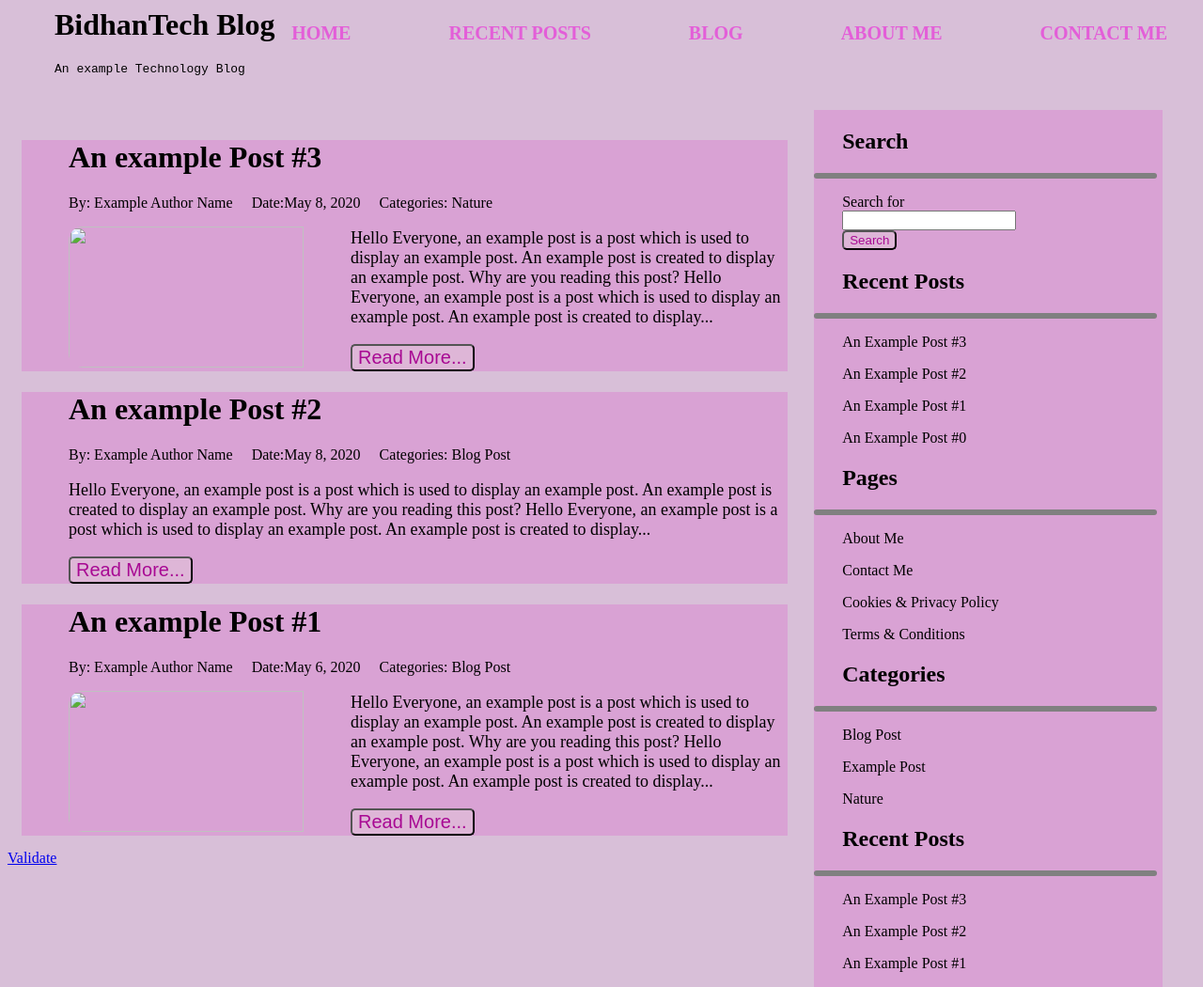
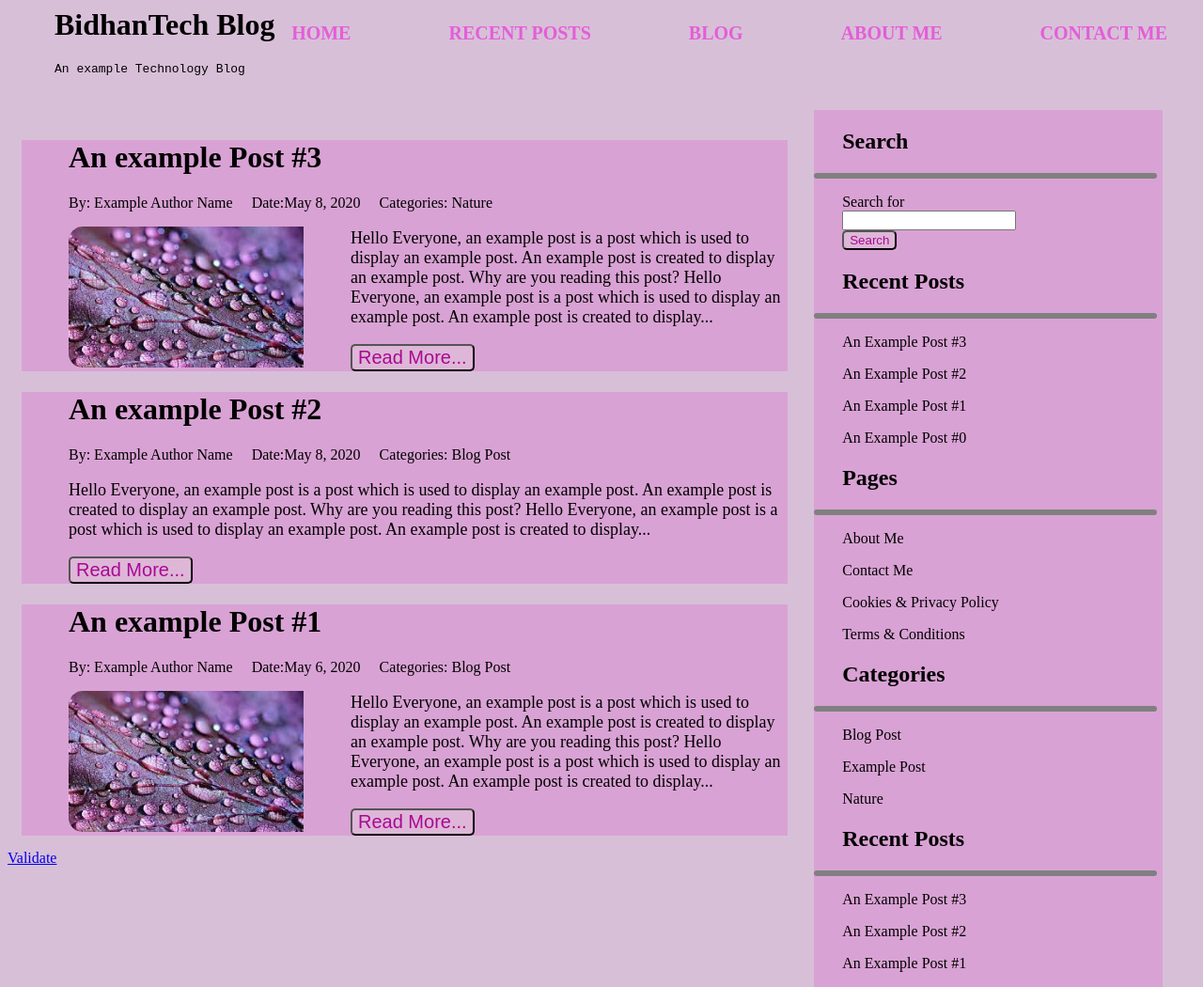
Before and after one commit to 113155/113155.github.io, a plain HTML site: page CS315/blogPage.html in a window 1280 px wide. Shown: the whole page at 94% size. Drawn offline with Linux system fonts and the light colour scheme.

Commit message:
include image

```diff
--- a/CS315/blogPage.html
+++ b/CS315/blogPage.html
@@ -95,7 +95,7 @@
                     By: Example Author Name &nbsp; &nbsp;
                      Date:May 8, 2020 &nbsp; &nbsp; Categories: Nature
                 </p>
-                <img class="image" src="/CS315/images/redFlower.png">
+                <img class="image" src="/CS315/images/image-15.jpg">
                 <p class="paragraph">
                     Hello Everyone, an example post is a post which is used to display an example post.
                     An example post is created to display an example post. Why are you reading this post?
@@ -124,7 +124,7 @@
                     By: Example Author Name &nbsp; &nbsp;
                      Date:May 6, 2020 &nbsp; &nbsp; Categories: Blog Post
                 </p>
-                <img class="image" src="/CS315/images/redFlower.png" height=250px, width=300px>
+                <img class="image" src="/CS315/images/image-15.jpg" height=250px, width=300px>
                 <p class="paragraph">
                     Hello Everyone, an example post is a post which is used to display an example post.
                     An example post is created to display an example post. Why are you reading this post?
```
